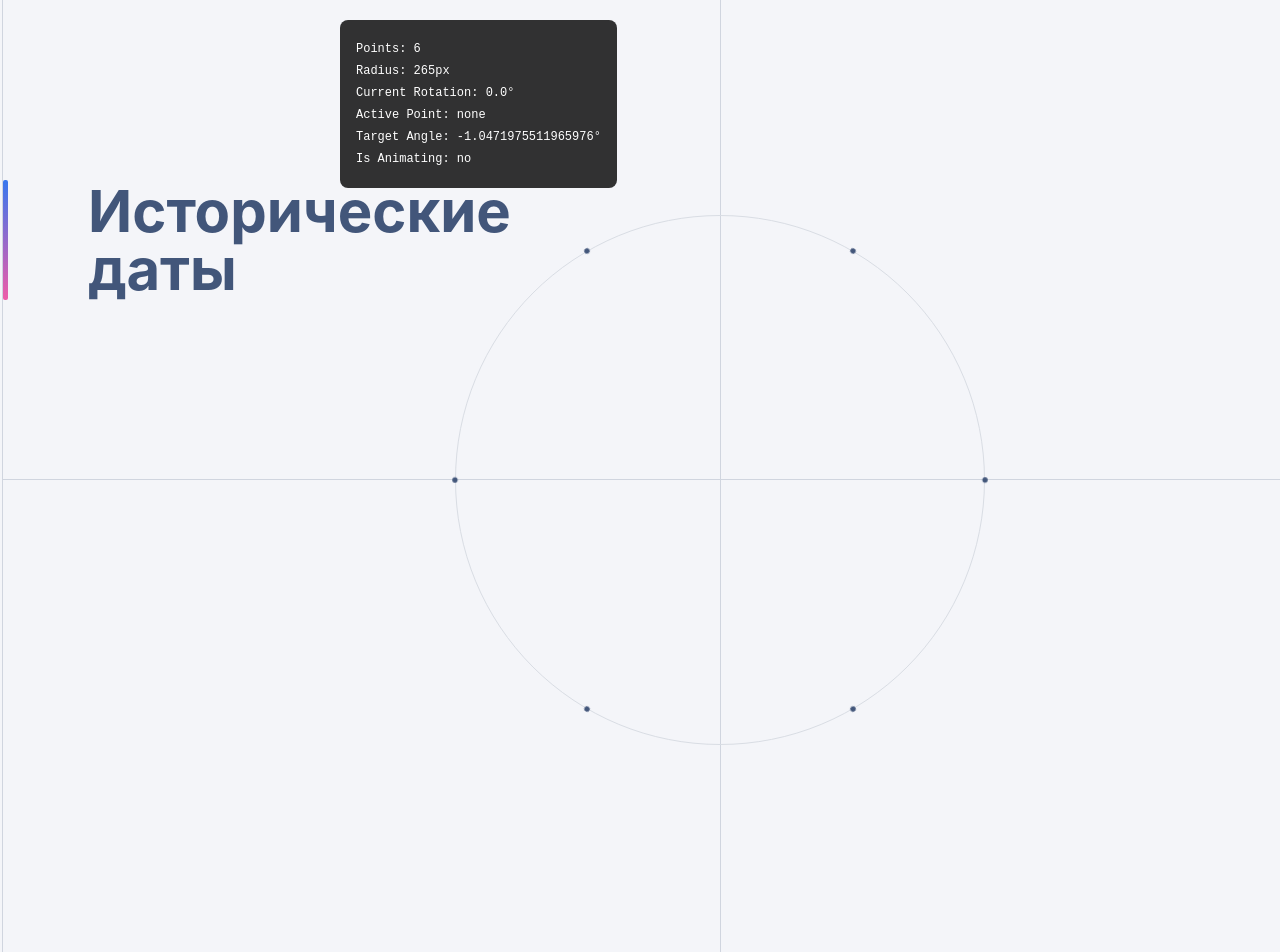
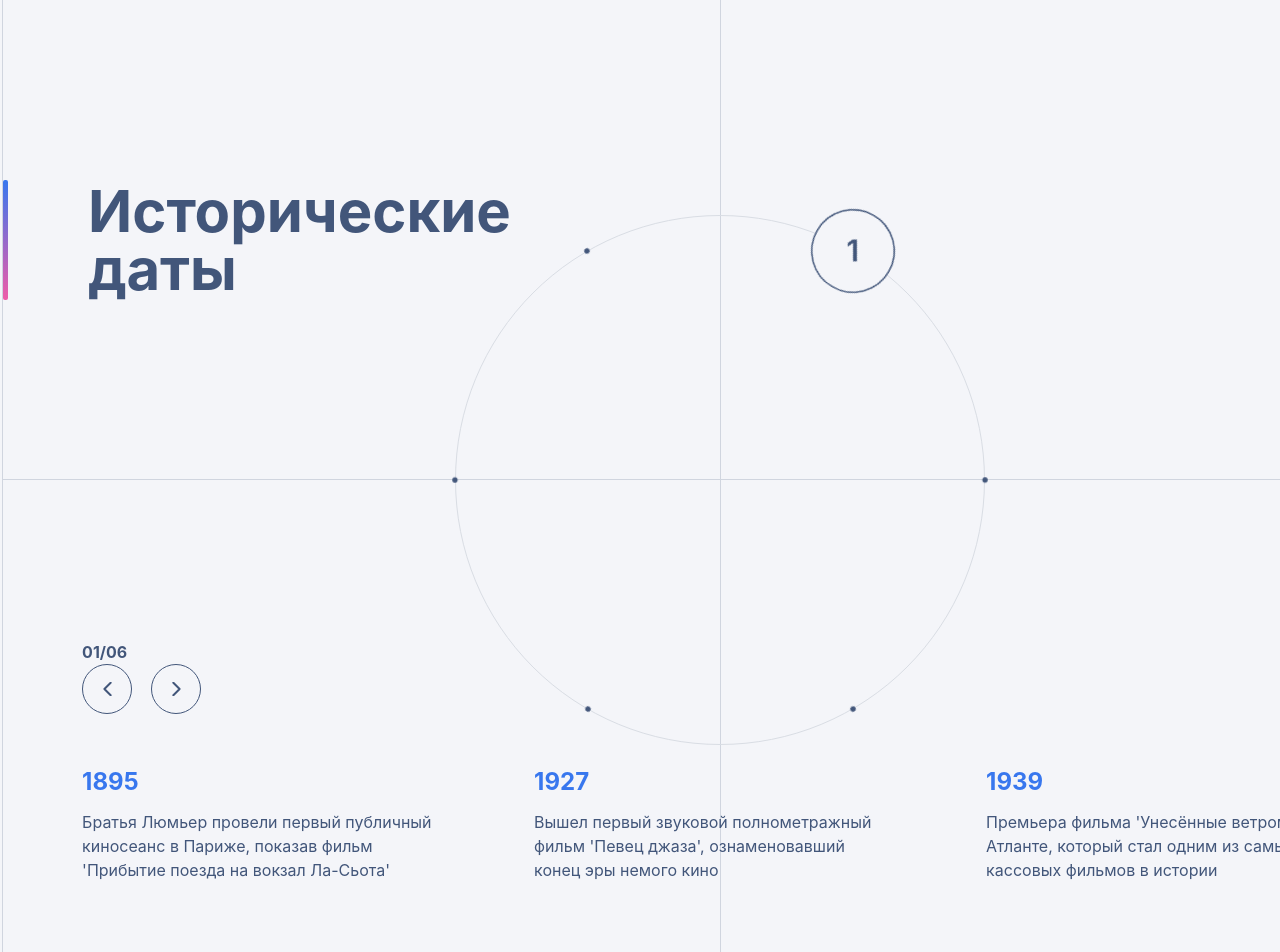
Before and after one commit to midnight-light/only-gsap-test, a React app: page / in a window 1280 px wide. Shown: the top 952 px of the page. Built offline with nearby package versions, Linux system fonts and the light colour scheme.

Commit message:
feat(swiper): added navbuttons for control swiper

```diff
--- a/package.json
+++ b/package.json
@@ -13,7 +13,8 @@
     "gsap": "^3.14.2",
     "react": "18.3.1",
     "react-dom": "18.3.1",
-    "styled-components": "^6.3.9"
+    "styled-components": "^6.3.9",
+    "swiper": "^12.1.1"
   },
   "devDependencies": {
     "@babel/core": "7.25.2",
--- a/src/app/styles/theme.ts
+++ b/src/app/styles/theme.ts
@@ -16,7 +16,7 @@ export const theme: DefaultTheme = {
     xs: '0.43rem', // 7px
     sm: '1.25rem', // 20px
     md: '1.68rem', // 27px
-    lg: '2.13rem', // 34px
+    lg: '3.5rem', // 56px
     xl: '5rem', // 80px
   },
   breakpoints: {
--- a/src/components/circular-navigation.tsx
+++ b/src/components/circular-navigation.tsx
@@ -1,4 +1,4 @@
-import { useRef, useState } from 'react';
+import { useEffect, useRef, useState } from 'react';
 import styled from 'styled-components';
 import { gsap, useGSAP } from '../app/gsap/gsap';
 import { theme } from '../app/styles/theme';
@@ -6,6 +6,8 @@ import {
   HistoricalDate,
   TimeLinePoint,
 } from '../features/historical-date/constants/historical-dates-mok.constants';
+import { applyItemHoverStyle } from '../libs/gsap/animations/apply-hover-style-tiem';
+import { resetItemHoverStyle } from '../libs/gsap/animations/reset-hover-style-item';
 
 const initialState = {
   items: {
@@ -20,8 +22,9 @@ interface CircularNavigationProps {
   radius?: number;
   pointSize?: number;
   targetAngle?: number;
-  selectedPointId?: number;
+  activePointId: number;
   initialDelay?: number;
+  onActivePointChange: (point: TimeLinePoint) => void;
 }
 
 const Container = styled.div`
@@ -32,6 +35,7 @@ const Container = styled.div`
   display: flex;
   justify-content: center;
   align-items: center;
+  pointer-events: auto;
 `;
 
 const Gallery = styled.div`
@@ -74,6 +78,8 @@ const Item = styled.div<{ $size: number }>`
   justify-content: center;
   transition: background-color 0.3s ease;
   will-change: transform;
+  z-index: 100;
+  pointer-events: auto !important;
 `;
 
 const ItemLabel = styled.span`
@@ -85,7 +91,6 @@ const ItemLabel = styled.span`
   font-weight: ${({ theme }) => theme.typography.fontWeight.semibold};
   color: ${({ theme }) => theme.colors.text};
   user-select: none;
-  pointer-events: none;
   opacity: 0;
 `;
 
@@ -124,7 +129,8 @@ export const CircularNavigation: React.FC<CircularNavigationProps> = ({
   pointSize = 56,
   targetAngle = initialState.items.angleOffset,
   initialDelay = 1.5,
-  selectedPointId,
+  activePointId,
+  onActivePointChange,
 }) => {
   const container = useRef<HTMLDivElement>(null);
   const gallery = useRef<HTMLDivElement>(null);
@@ -133,7 +139,6 @@ export const CircularNavigation: React.FC<CircularNavigationProps> = ({
   const descriptionRef = useRef<HTMLDivElement>(null);
   const [activeDescription, setActiveDescription] = useState<string>('');
 
-  const [activePointId, setActivePointId] = useState<number | null>(null);
   const [isAnimating, setIsAnimating] = useState(false);
   const [currentRotation, setCurrentRotation] = useState(0);
 
@@ -212,6 +217,8 @@ export const CircularNavigation: React.FC<CircularNavigationProps> = ({
           );
         }
       });
+
+      applyItemHoverStyle(tl, activePointId, initialState.items.activeScale);
     },
     { scope: container },
   );
@@ -219,80 +226,29 @@ export const CircularNavigation: React.FC<CircularNavigationProps> = ({
   const { contextSafe } = useGSAP({ scope: container });
 
   const handleMouseEnter = contextSafe((pointId: number) => {
-    if (activePointId === pointId || isAnimating) return;
-    const itemSelector = `.item-${pointId}`;
-    const labelSelector = `.item-${pointId} .label`;
+    if (isAnimating) return;
+    const tl = gsap.timeline();
 
-    const tl = gsap.timeline();
-    tl.to(itemSelector, {
-      scale: initialState.items.activeScale,
-      duration: 0.4,
-      ease: 'back.out(1.7)',
-    });
-
-    tl.to(
-      labelSelector,
-      {
-        opacity: 1,
-        scale: 1,
-        duration: 0.3,
-        ease: 'back.out(2)',
-      },
-      '<0.1',
-    );
-
-    tl.to(
-      itemSelector,
-      {
-        borderColor: theme.colors.foreground,
-        backgroundColor: theme.colors.background,
-        duration: 0.3,
-      },
-      '<',
-    );
+    applyItemHoverStyle(tl, pointId, initialState.items.activeScale);
   });
 
   const handleMouseLeave = contextSafe((pointId: number) => {
     if (activePointId === pointId || isAnimating) return;
 
-    const itemSelector = `.item-${pointId}`;
-    const labelSelector = `.item-${pointId} .label`;
-
     const tl = gsap.timeline();
 
-    tl.to(labelSelector, {
-      opacity: 0,
-      scale: 0,
-      duration: 0.2,
-      ease: 'power2.in',
-    });
-
-    tl.to(
-      itemSelector,
-      {
-        scale: initialState.items.scale,
-        duration: 0.3,
-        ease: 'power2.inOut',
-      },
-      '<0.05',
-    );
-    tl.to(
-      itemSelector,
-      {
-        borderColor: theme.colors.muted,
-        backgroundColor: theme.colors.foreground,
-        duration: 0.3,
-      },
-      '<',
-    );
+    resetItemHoverStyle(tl, pointId, initialState.items.scale);
   });
 
   const handlePointClick = contextSafe((point: TimeLinePoint) => {
     if (isAnimating || activePointId === point.id) return;
 
+    console.warn('point.id', point.id);
+    console.warn('activePointId', activePointId);
+
     const previousActiveId = activePointId;
 
-    setActivePointId(point.id);
+    onActivePointChange(point);
     setIsAnimating(true);
 
     // вычисление угла точки
@@ -322,6 +278,8 @@ export const CircularNavigation: React.FC<CircularNavigationProps> = ({
     });
 
     if (previousActiveId && previousActiveId !== point.id) {
+      console.warn('previousActiveId', previousActiveId);
+      console.warn('point.id', point.id);
       tl.to(
         `.item-${previousActiveId}`,
         {
@@ -419,6 +377,18 @@ export const CircularNavigation: React.FC<CircularNavigationProps> = ({
     );
   });
 
+  useEffect(() => {
+    console.warn('activePointId', activePointId);
+    if (activePointId) {
+      console.warn('points.data', points.data);
+      const activePoint = points.data.find((p) => p.id === activePointId);
+      console.warn('activePoint', activePoint);
+      if (activePoint) {
+        handlePointClick(activePoint);
+      }
+    }
+  }, [activePointId]);
+
   return (
     <Container ref={container}>
       <Gallery ref={gallery}>
@@ -442,17 +412,6 @@ export const CircularNavigation: React.FC<CircularNavigationProps> = ({
       <ItemDescription ref={descriptionRef} className="active-description">
         {activeDescription}
       </ItemDescription>
-
-      {process.env.NODE_ENV === 'development' && (
-        <DebugInfo>
-          <div>Points: {points.meta.pointCount}</div>
-          <div>Radius: {radius}px</div>
-          <div>Current Rotation: {currentRotation.toFixed(1)}°</div>
-          <div>Active Point: {activePointId ?? 'none'}</div>
-          <div>Target Angle: {targetAngle}°</div>
-          <div>Is Animating: {isAnimating ? 'yes' : 'no'}</div>
-        </DebugInfo>
-      )}
     </Container>
   );
 };
--- /dev/null
+++ b/src/components/icons/chevron-icon.tsx
@@ -0,0 +1,58 @@
+import React from 'react';
+import styled from 'styled-components';
+
+type ChevronDirection = 'left' | 'right' | 'up' | 'down';
+
+interface ChevronIconProps extends React.SVGAttributes<SVGSVGElement> {
+  direction?: ChevronDirection;
+  size?: number;
+  color?: string;
+  'aria-label'?: string;
+}
+
+const ROTATION_MAP: Record<ChevronDirection, number> = {
+  left: 0,
+  right: 180,
+  up: 90,
+  down: 270,
+};
+
+const StyledSvg = styled.svg<{ $rotation: number }>`
+  transform: rotate(${({ $rotation }) => $rotation}deg);
+  flex-shrink: 0;
+`;
+
+export const ChevronIcon = React.forwardRef<SVGSVGElement, ChevronIconProps>(
+  (
+    { direction = 'left', size = 14, color, 'aria-label': ariaLabel, ...rest },
+    ref,
+  ) => {
+    const rotation = ROTATION_MAP[direction];
+
+    return (
+      <StyledSvg
+        ref={ref}
+        width={size * (9 / 14)} // preserves 9:14 aspect ratio
+        height={size}
+        viewBox="0 0 9 14"
+        fill="none"
+        xmlns="http://www.w3.org/2000/svg"
+        $rotation={rotation}
+        role={ariaLabel ? 'img' : 'presentation'}
+        aria-label={ariaLabel}
+        aria-hidden={!ariaLabel}
+        {...rest}
+      >
+        <path
+          d="M7.66418 0.707108L1.41419 6.95711L7.66418 13.2071"
+          stroke={color ?? 'currentColor'}
+          strokeWidth="2"
+          strokeLinecap="round"
+          strokeLinejoin="round"
+        />
+      </StyledSvg>
+    );
+  },
+);
+
+ChevronIcon.displayName = 'ChevronIcon';
--- a/src/components/layout/grid/grid-container.tsx
+++ b/src/components/layout/grid/grid-container.tsx
@@ -43,6 +43,16 @@ interface GridContainerProps extends StyledGridContainerProps {
   children: React.ReactNode;
   className?: string;
 }
+
+export const OverlayItem = styled.div`
+  grid-column: 1 / -1;
+  grid-row: 1 / 3;
+  position: relative;
+
+  @media (max-width: ${({ theme }) => theme.breakpoints.mobile}) {
+    grid-row: 2 / 4;
+  }
+`;
 
 const StyledGridContainer = styled.div<StyledGridContainerProps>`
   display: grid;
--- a/src/components/layout/grid/grid-item.tsx
+++ b/src/components/layout/grid/grid-item.tsx
@@ -26,8 +26,10 @@ interface StyledGridItemProps {
   $borderLeft?: BorderConfig;
 
   $borderStyle?: 'solid' | 'dashed' | 'dotted' | 'double';
-  alignItems?: 'start' | 'center' | 'end';
-  justifyContent?: 'start' | 'center' | 'end';
+  $alignItems?: 'start' | 'center' | 'end';
+  $justifyContent?: 'start' | 'center' | 'end';
+  $gridColumn?: string;
+  $gridRow?: string;
 }
 
 interface GridItemProps extends StyledGridItemProps {
@@ -97,8 +99,11 @@ const GridItemContainer = styled.div<StyledGridItemProps>`
   border-radius: ${({ $borderRadius = '0' }) => $borderRadius};
 
   display: flex;
-  align-items: ${({ alignItems = 'center' }) => alignItems};
-  justify-content: ${({ justifyContent = 'center' }) => justifyContent};
+  align-items: ${({ $alignItems: alignItems = 'center' }) => alignItems};
+  justify-content: ${({ $justifyContent: justifyContent = 'center' }) =>
+    justifyContent};
+  ${({ $gridColumn }) => $gridColumn && `grid-column: ${$gridColumn};`}
+  ${({ $gridRow }) => $gridRow && `grid-row: ${$gridRow};`}
 `;
 
 export const GridItem = ({ children, ...props }: GridItemProps) => {
--- /dev/null
+++ b/src/features/historical-date/components/swiper/events-swiper.tsx
@@ -0,0 +1,175 @@
+import React, { useRef, useState } from 'react';
+import { Swiper, SwiperSlide } from 'swiper/react';
+import { A11y, Keyboard } from 'swiper/modules';
+import type { Swiper as SwiperType } from 'swiper';
+import 'swiper/css';
+import styled from 'styled-components';
+import { TimeLineEvent } from '../../constants/historical-dates-mok.constants';
+import { Button } from '../../../../components/ui/button';
+import { ChevronIcon } from '../../../../components/icons/chevron-icon';
+
+const SwiperContainer = styled.div`
+  position: absolute;
+  bottom: 0;
+  left: 0;
+  right: 0;
+  height: 20rem;
+  width: 100%;
+  display: flex;
+  flex-direction: column;
+  pointer-events: none;
+  /* padding-left: ${({ theme }) => theme.spacing.xl}; */
+`;
+
+const SlidesArea = styled.div`
+  position: relative;
+  padding-left: ${({ theme }) => theme.spacing.xl};
+  min-width: 0;
+
+  pointer-events: auto;
+  .swiper {
+    width: 100%;
+    height: 100%;
+  }
+`;
+
+const SlideContent = styled.div`
+  width: 22rem;
+  gap: 1rem;
+  display: flex;
+  flex-direction: column;
+`;
+
+const EventYear = styled.span`
+  font-size: ${({ theme }) => theme.typography.heading.h4};
+  font-weight: ${({ theme }) => theme.typography.fontWeight.bold};
+  color: ${({ theme }) => theme.colors.primary};
+  line-height: ${({ theme }) => theme.typography.lineHeight.tight};
+`;
+
+const EventDescription = styled.p`
+  font-size: ${({ theme }) => theme.typography.fontSize.md};
+  line-height: ${({ theme }) => theme.typography.lineHeight.normal};
+  color: ${({ theme }) => theme.colors.text};
+  margin: 0;
+`;
+
+const PointControlsContainer = styled.div`
+  display: flex;
+  align-items: start;
+  flex-direction: column;
+  pointer-events: none;
+  font-weight: ${({ theme }) => theme.typography.fontWeight.bold};
+  padding-left: ${({ theme }) => theme.spacing.xl};
+`;
+
+const PointControlsButtons = styled.div`
+  display: flex;
+  gap: 1.2rem;
+  margin-bottom: ${({ theme }) => theme.spacing.lg};
+`;
+
+interface EventsSwiperProps {
+  events: TimeLineEvent[];
+  currentPointId: number;
+  totalPoints: number;
+}
+
+const NavButtonPrev = styled(Button)<{ $active: boolean }>`
+  position: absolute;
+  left: ${({ theme }) => theme.spacing.sm};
+  top: 50%;
+  transform: translateY(-50%);
+  opacity: ${({ $active }) => ($active ? 1 : 0)};
+`;
+
+const NavButtonNext = styled(Button)<{ $active: boolean }>`
+  position: absolute;
+  right: ${({ theme }) => theme.spacing.sm};
+  top: 50%;
+  transform: translateY(-50%);
+  opacity: ${({ $active }) => ($active ? 1 : 0)};
+  pointer-events: auto;
+  z-index: 2;
+`;
+
+export const EventsSwiper: React.FC<EventsSwiperProps> = ({
+  events,
+  currentPointId,
+  totalPoints,
+}) => {
+  const [activeIndex, setActiveIndex] = useState(0);
+  const swiperRef = useRef<SwiperType | null>(null);
+  const pad = (n: number) => String(n).padStart(2, '0');
+
+  const handleSlideChange = (swiper: SwiperType) => {
+    console.warn('swiper.activeIndex', swiper.activeIndex);
+    setActiveIndex(swiper.activeIndex);
+  };
+
+  const toggleSlide = (newActiveIndex: number) => {
+    console.warn('toggleSlide', newActiveIndex);
+    if (newActiveIndex < 0 || newActiveIndex >= events.length) return;
+
+    const isPrev = newActiveIndex < activeIndex;
+    setActiveIndex(newActiveIndex);
+    isPrev ? swiperRef.current?.slidePrev() : swiperRef.current?.slideNext();
+  };
+
+  return (
+    <SwiperContainer>
+      <PointControlsContainer>
+        <span>
+          {pad(currentPointId)}/{pad(totalPoints)}
+        </span>
+        <PointControlsButtons>
+          <Button variant="outline">
+            <ChevronIcon direction="left" />
+          </Button>
+          <Button variant="outline">
+            <ChevronIcon direction="right" />
+          </Button>
+        </PointControlsButtons>
+      </PointControlsContainer>
+
+      <SlidesArea>
+        <NavButtonPrev
+          size="md"
+          $active={activeIndex > 0}
+          onClick={() => toggleSlide(activeIndex - 1)}
+          aria-label="Предыдущее событие"
+        >
+          <ChevronIcon direction="left" />
+        </NavButtonPrev>
+        <Swiper
+          key={currentPointId}
+          className="events-swiper"
+          modules={[A11y, Keyboard]}
+          onSwiper={(swiper) => {
+            swiperRef.current = swiper;
+          }}
+          onSlideChange={(swiper) => handleSlideChange(swiper)}
+          slidesPerView={3}
+        >
+          {events.map((event) => (
+            <SwiperSlide key={event.id}>
+              <SlideContent>
+                <EventYear>{event.year}</EventYear>
+                <EventDescription>{event.description}</EventDescription>
+              </SlideContent>
+            </SwiperSlide>
+          ))}
+        </Swiper>
+        <NavButtonNext
+          size="md"
+          $active={activeIndex < events.length - 2}
+          onClick={() => toggleSlide(activeIndex + 1)}
+          aria-label="Следующее событие"
+        >
+          <ChevronIcon direction="right" />
+        </NavButtonNext>
+      </SlidesArea>
+    </SwiperContainer>
+    // </SwiperControls>
+  );
+};
--- a/src/features/historical-date/constants/historical-dates-mok.constants.ts
+++ b/src/features/historical-date/constants/historical-dates-mok.constants.ts
@@ -318,14 +318,16 @@ export const HISTORICAL_DATES_MOCK = [
   },
 ];
 
+export interface TimeLineEvent {
+  id: number;
+  year: number;
+  description: string;
+}
+
 export interface TimeLinePoint {
   id: number;
   category: string;
-  events: {
-    id: number;
-    year: number;
-    description: string;
-  }[];
+  events: TimeLineEvent[];
 }
 
 export interface HistoricalDate {
--- a/src/features/historical-date/historical-date-section.tsx
+++ b/src/features/historical-date/historical-date-section.tsx
@@ -1,30 +1,43 @@
 import { Flex } from '../../components/layout/flex';
-import { GridContainer } from '../../components/layout/grid/grid-container';
+import {
+  GridContainer,
+  OverlayItem,
+} from '../../components/layout/grid/grid-container';
 import { GridItem } from '../../components/layout/grid/grid-item';
 import { Header } from '../../components/typography/header';
 import { Separator } from '../../components/ui/separator';
 import { CircularNavigation } from '../../components/circular-navigation';
 import styled from 'styled-components';
-import { getHistoricalDates } from './constants/historical-dates-mok.constants';
+import {
+  getHistoricalDates,
+  TimeLinePoint,
+} from './constants/historical-dates-mok.constants';
+import { useState } from 'react';
+import { EventsSwiper } from './components/swiper/events-swiper';
 
 const Container = styled.div`
+  width: 100%;
+  height: 100%;
+  max-height: 67.5rem;
+  max-width: 90rem;
+  background: ${({ theme }) => theme.colors.background};
   position: relative;
-  background: ${({ theme }) => theme.colors.background};
 `;
 
 export const HistoricalDateSection = () => {
   const historicalDates = getHistoricalDates();
+  const [activePoint, setActivePoint] = useState<TimeLinePoint>(
+    historicalDates.data[0],
+  );
+
+  const handleActivePointChange = (point: TimeLinePoint) => {
+    setActivePoint(point);
+  };
 
   console.warn('historicalDates', historicalDates);
 
   return (
     <Container>
-      <CircularNavigation
-        points={historicalDates}
-        radius={265}
-        pointSize={56}
-        initialDelay={1}
-      />
       <GridContainer
         $columns={2}
         $rows={2}
@@ -38,18 +51,20 @@ export const HistoricalDateSection = () => {
         }}
         $mobile={{
           columns: 1,
-          rows: 4,
+          rows: 5,
           rowSize: '18.75rem',
         }}
         $justifyContent="center"
         $alignContent="center"
       >
         <GridItem
+          $gridColumn="1"
+          $gridRow="1"
           $variant="muted"
           $borderLeft={{ style: 'solid' }}
           $borderBottom={{ style: 'solid' }}
           $borderRadius="none"
-          justifyContent="start"
+          $justifyContent="start"
           $padding="none"
         >
           <Flex
@@ -63,9 +78,11 @@ export const HistoricalDateSection = () => {
             <Header as="h1" $variant="primary">
               Исторические даты
             </Header>
-          </Flex>
+          </Flex>{' '}
         </GridItem>
         <GridItem
+          $gridColumn="2"
+          $gridRow="1"
           $variant="muted"
           $borderRadius="none"
           $borderRight={{ style: 'solid' }}
@@ -78,6 +95,17 @@ export const HistoricalDateSection = () => {
           $variant="muted"
           $borderRadius="none"
           $borderLeft={{ style: 'solid' }}
+          $padding="none"
+        >
+          {null}
+        </GridItem>
+        <GridItem
+          $gridColumn="1"
+          $gridRow="2"
+          $variant="muted"
+          $borderRadius="none"
+          $borderLeft={{ style: 'solid' }}
+          $padding="none"
         >
           {null}
         </GridItem>
@@ -85,10 +113,37 @@ export const HistoricalDateSection = () => {
           $variant="muted"
           $borderRadius="none"
           $borderLeft={{ style: 'solid' }}
-          $borderRight={{ style: 'solid' }}
+          $padding="none"
         >
           {null}
         </GridItem>
+        <GridItem
+          $gridColumn="2"
+          $gridRow="2"
+          $variant="muted"
+          $borderRadius="none"
+          $borderLeft={{ style: 'solid' }}
+          $borderRight={{ style: 'solid' }}
+          $padding="none"
+        >
+          {null}
+        </GridItem>
+        <OverlayItem>
+          <CircularNavigation
+            activePointId={activePoint.id}
+            points={historicalDates}
+            radius={265}
+            pointSize={56}
+            initialDelay={1}
+            onActivePointChange={handleActivePointChange}
+          />
+
+          <EventsSwiper
+            events={activePoint.events}
+            currentPointId={activePoint.id}
+            totalPoints={historicalDates.meta.pointCount}
+          />
+        </OverlayItem>
       </GridContainer>
     </Container>
   );
--- a/src/layouts/main-layout.tsx
+++ b/src/layouts/main-layout.tsx
@@ -1,11 +1,7 @@
-import { Button } from "../components/ui/button";
 import styled from 'styled-components';
-
 
 const LayoutContainer = styled.div`
   padding: 0 10rem 0 20rem; /* top right bottom left */
-  width: 100%;
-  min-height: 100vh;
 
   @media (max-width: ${({ theme }) => theme.breakpoints.tablet}) {
     padding: 0 5rem 0 10rem;
@@ -17,11 +13,6 @@ const LayoutContainer = styled.div`
   }
 `;
 
-
 export const MainLayout = ({ children }: { children: React.ReactNode }) => {
-  return (
-    <LayoutContainer>
-      {children}
-    </LayoutContainer>
-  );
+  return <LayoutContainer>{children}</LayoutContainer>;
 };
```
Also changed, not shown: src/libs/gsap/animations/apply-hover-style.ts (deleted, +0 -32 lines), 1 other file (tests, documents, lock files or other folders).
